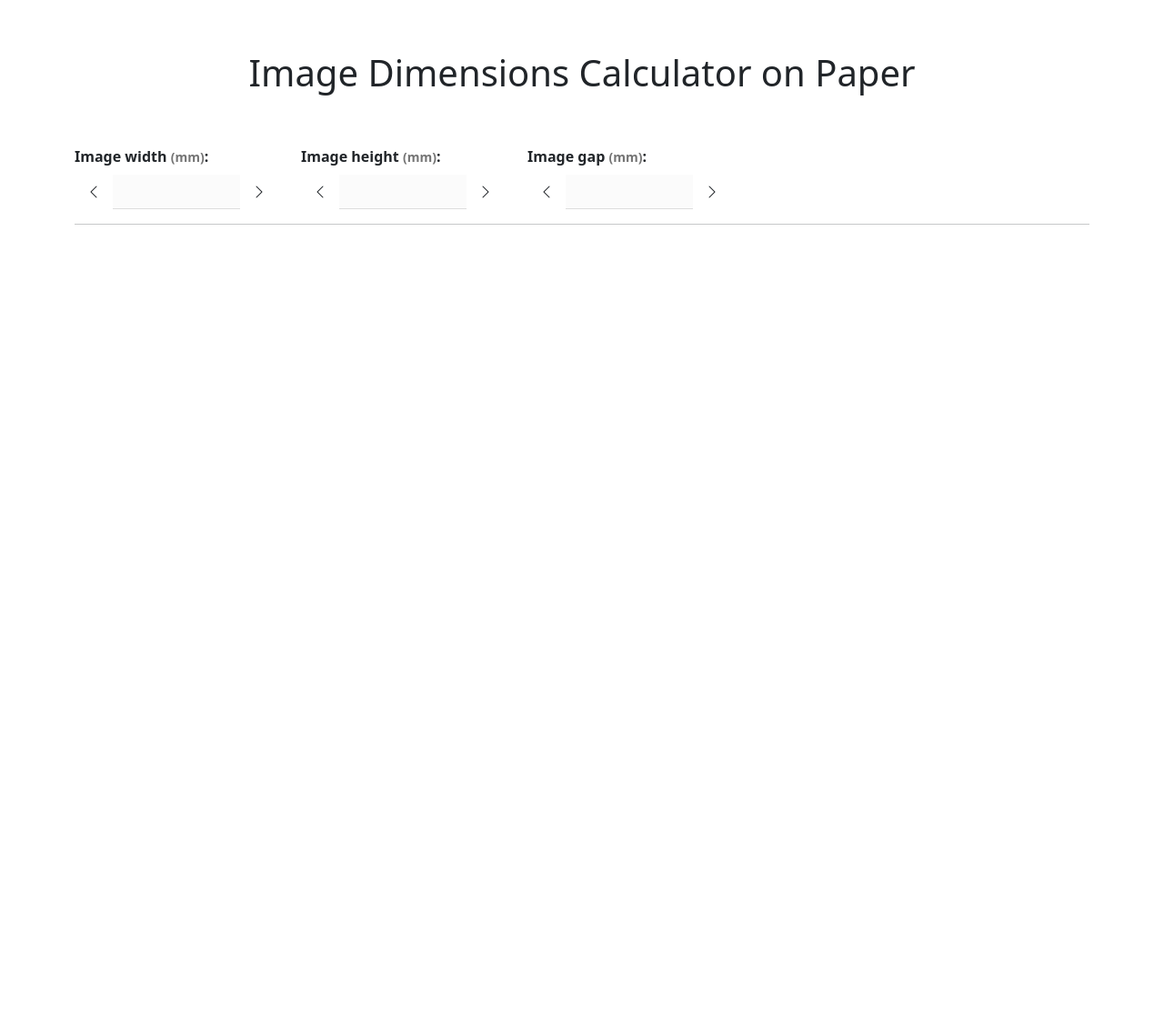
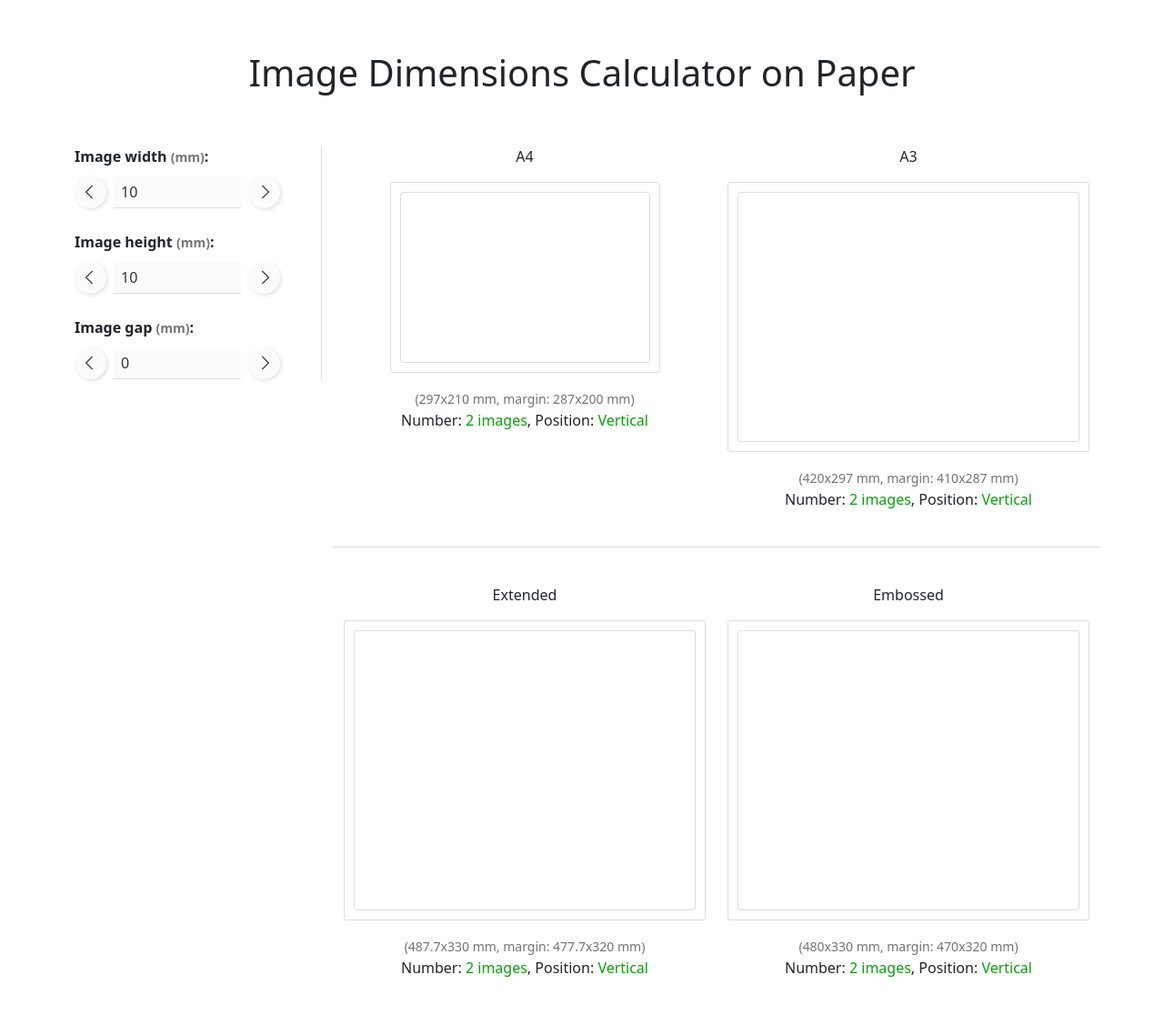
Before and after one commit to mohamed-hassan1/img-dimension-calculator-on-paper, a plain HTML site: page index.html in a window 1280 px wide. Shown: the whole page at 91% size. Before the commit the page ends 800 px from the top, so only its background shows below. Drawn offline with Linux system fonts and the light colour scheme.

Commit message:
adding layout elements

```diff
--- a/css/style.css
+++ b/css/style.css
@@ -1,9 +1,14 @@
+.form-container .form-table {
+  width: fit-content;
+  border-right: 1px solid #ddd;
+}
+
 .form-container .form-group:not(:last-child) {
-  padding-right: 25px;
+  padding: 0 45px 25px 0;
 }
 
 .form-container label {
-  margin-bottom: 8px;
+  margin-bottom: 10px;
   font-weight: 600;
 }
 
@@ -16,7 +21,8 @@
   border: none;
   box-shadow: none;
   outline: none;
-  padding: 5px;
+  padding: 5px 8px;
+  margin: 0 8px;
   font-weight: 500;
   background-color: #fbfbfb;
   border-radius: 0px;
@@ -41,3 +47,84 @@
   background-color: #f5f5f5;
   border-bottom-color: #333;
 }
+
+.form-container .arrow-btn {
+  border: none;
+  box-shadow: none;
+  outline: none;
+  padding: 5px;
+  border-radius: 100%;
+  width: 35px;
+  height: 35px;
+  font-size: 18px;
+  color: #212529;
+  background-color: #fbfbfb;
+  box-shadow: 1.5px 1.5px 4px 0px rgba(0,0,0,.12);
+  transition: all 0.18s linear;
+}
+
+.form-container .arrow-btn:hover {
+  background-color: #efefef;
+}
+
+.form-container .arrow-btn:active {
+  transform: scale(1.05);
+}
+
+.form-container .left-arrow i {
+  padding-right: 3px;
+}
+
+.form-container .right-arrow i {
+  padding-left: 3px;
+}
+
+.paper-container .box .outer {
+  border: 1px solid #ddd;
+  border-radius: 3px;
+  padding: 10px;
+}
+
+.paper-container .box .inner {
+  border: 1px solid #ddd;
+  border-radius: 3px;
+}
+
+.paper-container .paper-row:not(:last-child) {
+  padding-bottom: 40px;
+  margin-bottom: 40px;
+  border-bottom: 1px solid #ddd;
+}
+
+.paper-container .paper-row:last-child {
+  padding-bottom: 40px;
+}
+
+.paper-container .a4 .outer {
+  max-width: 297px;
+  height: 210px;
+}
+
+.paper-container .a3 .outer {
+  max-width: 420px;
+  height: 297px;
+}
+
+.paper-container .extended .outer {
+  max-width: 487.7px;
+  height: 330px;
+}
+
+.paper-container .embossed .outer {
+  max-width: 480px;
+  height: 330px;
+}
+
+.paper-container .dimensions {
+  font-size: 14px;
+  color: #747474;
+}
+
+.paper-container .res {
+  color: #05a305;
+}
--- a/index.html
+++ b/index.html
@@ -23,20 +23,24 @@
 </head>
 <body>
   <div class="container">
-    <section class="form-container pt-5 mt-2">
-      <!-- Start Heading -->
-      <div class="heading text-center pb-5">
+    <div class="row">
+
+      <!-- ** Start Heading ** -->
+      <div class="col-12 text-center pt-5 mt-2 pb-5">
         <h1>Image Dimensions Calculator on Paper</h1>
       </div>
-      <div class="form-table d-flex">
+
+      <!-- ** Start Form Container ** -->
+      <div class="form-container col-auto">
+        <div class="form-table">
           <div class="form-group">
             <label for="img_width">Image width <span>(mm)</span>:</label>
             <div class="in-control d-flex">
-            <button class="btn left-arrow">
+              <button class="btn left-arrow arrow-btn d-flex justify-content-center align-items-center">
                 <i class="bi bi-chevron-left"></i>
               </button>
-            <input type="number" name="" id="img_width" class="form-control">
-            <button class="btn right-arrow">
+              <input type="number" name="" id="img_width" class="form-control" value="10">
+              <button class="btn right-arrow arrow-btn d-flex justify-content-center align-items-center">
                 <i class="bi bi-chevron-right"></i>
               </button>
             </div>
@@ -44,11 +48,11 @@
           <div class="form-group">
             <label for="img_height">Image height <span>(mm)</span>:</label>
             <div class="in-control d-flex">
-            <button class="btn left-arrow">
+              <button class="btn left-arrow arrow-btn d-flex justify-content-center align-items-center">
                 <i class="bi bi-chevron-left"></i>
               </button>
-            <input type="number" name="" id="img_height" class="form-control">
-            <button class="btn right-arrow">
+              <input type="number" name="" id="img_height" class="form-control" value="10">
+              <button class="btn right-arrow arrow-btn d-flex justify-content-center align-items-center">
                 <i class="bi bi-chevron-right"></i>
               </button>
             </div>
@@ -56,21 +60,111 @@
           <div class="form-group">
             <label for="img_gap">Image gap <span>(mm)</span>:</label>
             <div class="in-control d-flex">
-            <button class="btn left-arrow">
+              <button class="btn left-arrow arrow-btn d-flex justify-content-center align-items-center">
                 <i class="bi bi-chevron-left"></i>
               </button>
-            <input type="number" name="" id="img_gap" class="form-control">
-            <button class="btn right-arrow">
+              <input type="number" name="" id="img_gap" class="form-control" value="0">
+              <button class="btn right-arrow arrow-btn d-flex justify-content-center align-items-center">
                 <i class="bi bi-chevron-right"></i>
               </button>
             </div>
           </div>
         </div>
-    </section>
-    <hr>
-    <section class="paper-container">
+      </div>
 
-    </section>
+      <!-- ** Start Paper Container ** -->
+      <div class="paper-container col">
+        <div class="row paper-row">
+          <!-- Start A4 Paper -->
+          <div class="box a4 col-6 d-flex flex-column align-items-center">
+            <p class="fw-medium text-center">A4</p>
+            <div class="outer w-100">
+              <div class="inner w-100 h-100">
+                <div class="content d-flex">
+                  <div class="paper"></div>
+                  <div class="paper"></div>
+                </div>
+              </div>
+            </div>
+            <div class="info text-center pt-3">
+              <p class="mb-0 fw-medium">
+                <span class="dimensions">(297x210 mm, margin: 287x200 mm)</span>
+              </p>
+              <p class="mb-0 fw-medium">
+                <span>Number: <span class="num res">2 images</span>, Position: <span class="position res">Vertical</span></span>
+              </p>
+            </div>
+          </div>
+          <!-- End A4 Paper -->
+          <!-- Start A3 Paper -->
+          <div class="box a3 col-6 d-flex flex-column align-items-center">
+            <p class="fw-medium text-center">A3</p>
+            <div class="outer w-100">
+              <div class="inner w-100 h-100">
+                <div class="content d-flex">
+                  <div class="paper"></div>
+                  <div class="paper"></div>
+                </div>
+              </div>
+            </div>
+            <div class="info text-center pt-3">
+              <p class="mb-0 fw-medium">
+                <span class="dimensions">(420x297 mm, margin: 410x287 mm)</span>
+              </p>
+              <p class="mb-0 fw-medium">
+                <span>Number: <span class="num res">2 images</span>, Position: <span class="position res">Vertical</span></span>
+              </p>
+            </div>
+          </div>
+          <!-- End A3 Paper -->
+        </div>
+        <div class="row paper-row">
+          <!-- Start Extended Paper -->
+          <div class="box extended col-6 d-flex flex-column align-items-center">
+            <p class="fw-medium text-center">Extended</p>
+            <div class="outer w-100">
+              <div class="inner w-100 h-100">
+                <div class="content d-flex">
+                  <div class="paper"></div>
+                  <div class="paper"></div>
+                </div>
+              </div>
+            </div>
+            <div class="info text-center pt-3">
+              <p class="mb-0 fw-medium">
+                <span class="dimensions">(487.7x330 mm, margin: 477.7x320 mm)</span>
+              </p>
+              <p class="mb-0 fw-medium">
+                <span>Number: <span class="num res">2 images</span>, Position: <span class="position res">Vertical</span></span>
+              </p>
+            </div>
+          </div>
+          <!-- End Extended Paper -->
+          <!-- Start Embossed Paper -->
+          <div class="box embossed col-6 d-flex flex-column align-items-center">
+            <p class="fw-medium text-center">Embossed</p>
+            <div class="outer w-100">
+              <div class="inner w-100 h-100">
+                <div class="content d-flex">
+                  <div class="paper"></div>
+                  <div class="paper"></div>
+                </div>
+              </div>
+            </div>
+            <div class="info text-center pt-3">
+              <p class="mb-0 fw-medium">
+                <span class="dimensions">(480x330 mm, margin: 470x320 mm)</span>
+              </p>
+              <p class="mb-0 fw-medium">
+                <span>Number: <span class="num res">2 images</span>, Position: <span class="position res">Vertical</span></span>
+              </p>
+            </div>
+          </div>
+          <!-- End Embossed Paper -->
+        </div>
+      </div>
+    </div>
+
   </div>
 
   <!-- *** Start Scripts *** -->
```
Lines whose indentation alone changed are shown as unchanged.
